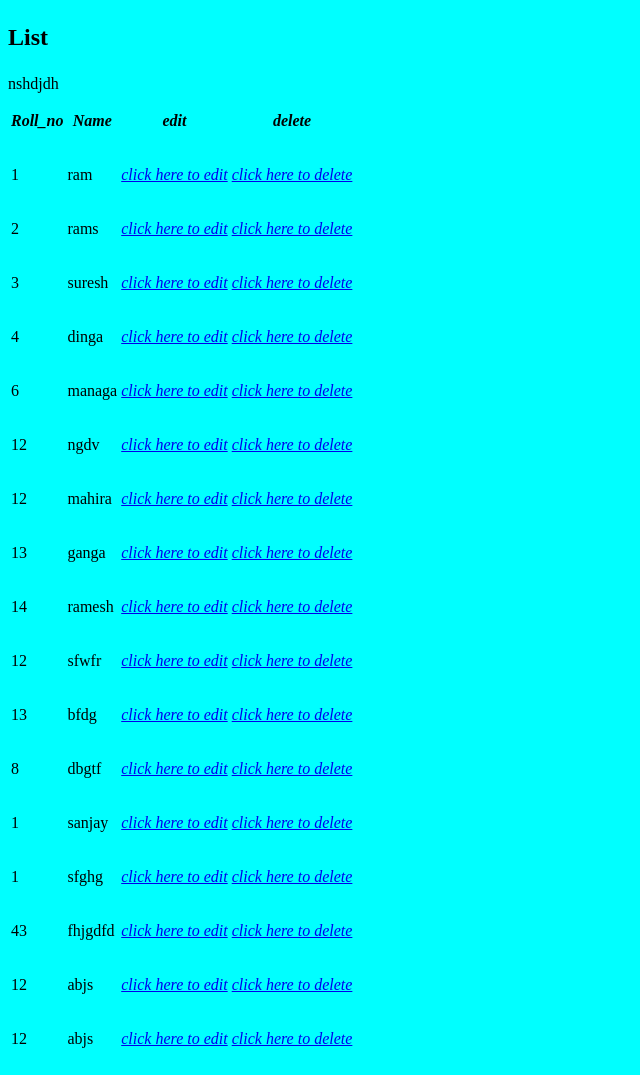
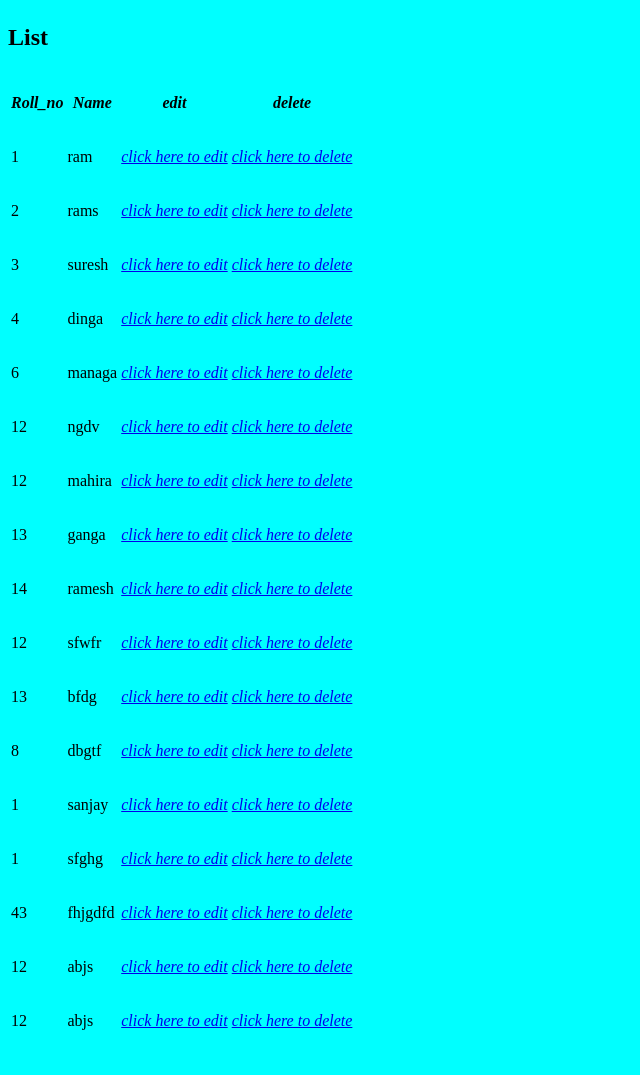
Before and after one commit to AbhijeetMore123/college, a Django app: page /add/ in a window 1280 px wide. Shown: the whole page, without its empty margins (0-640 px from the left). After the commit the page ends 1030 px from the top, so only its background shows below. Run offline with Django 3.2, Linux system fonts and the light colour scheme; data comes from the database, SQL or seed files in the repository; some libraries are stand-ins or nearby versions.

Commit message:
it orogin

```diff
--- a/baravi/templates/add.html
+++ b/baravi/templates/add.html
@@ -55,7 +55,7 @@
                 </td>
             </tr>
             {% endfor %}
-            nshdjdh
+
         </tbody>
     </table>
 </body>
```
